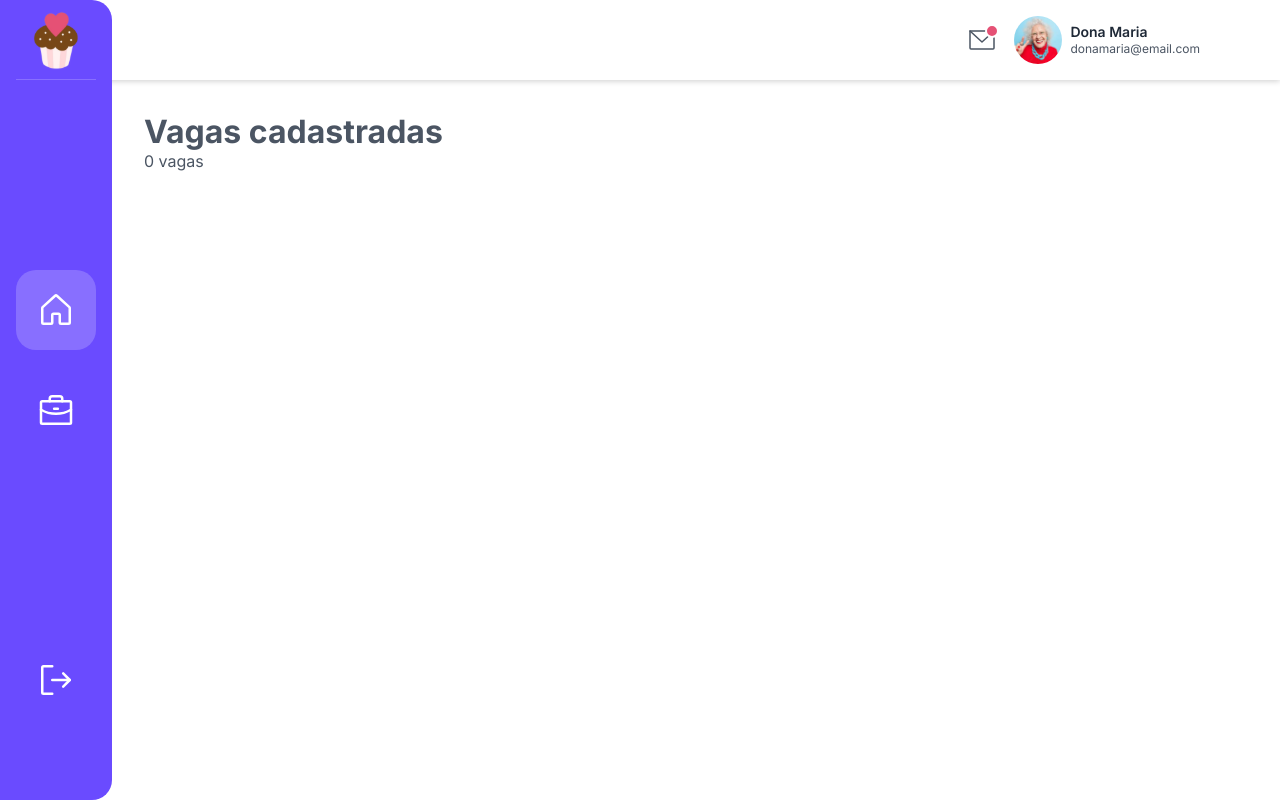
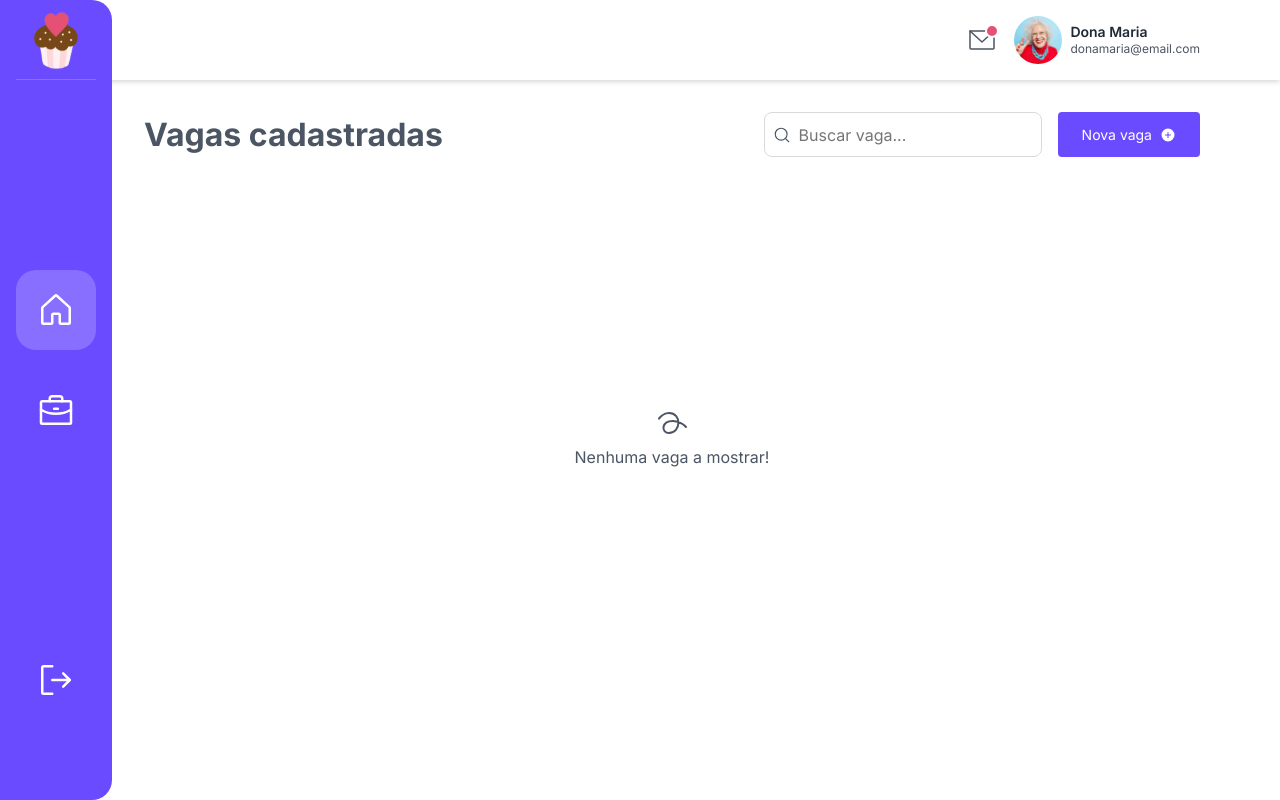
Before and after one commit to jfernandesdev/dona-maria-cupcake, a React (Vite) app: page / in a window 1280 px wide. Built offline with nearby package versions, Linux system fonts and the light colour scheme; what @react-pdf/renderer would draw is missing.

Commit message:
FEAT: search filter and empty list message

```diff
--- a/src/components/JobCard/index.tsx
+++ b/src/components/JobCard/index.tsx
@@ -1,6 +1,5 @@
 import { pdf } from '@react-pdf/renderer'
 import { saveAs } from 'file-saver'
-
 import { FilePdf } from 'phosphor-react'
 
 import { PdfExportLayout } from '../../layouts/PdfExportLayout'
@@ -36,9 +35,10 @@ export function JobCard( { vacancy }: JobCardProps) {
 
       pdf(<PdfExportLayout vacancy={vacancies[vacancyIndex]} />)
         .toBlob()
-        .then((blob) => saveAs(
-          blob, `${stringToSlug(data.jobTitle)}.pdf`)
-        )
+        .then((blob) => {
+          saveAs(blob, `${stringToSlug(data.jobTitle)}.pdf`)
+        }
+      )
     } catch (error) {
       console.log(error)
     }
@@ -83,7 +83,7 @@ export function JobCard( { vacancy }: JobCardProps) {
       </div>
 
       <div className={styles.cardFooter}>
-        <button onClick={() => handleExportPdf(vacancy.id)}>
+        <button  onClick={() => handleExportPdf(vacancy.id)} >
           <FilePdf size={24} />
           Exportar
         </button>
--- a/src/components/JobCard/styles.module.scss
+++ b/src/components/JobCard/styles.module.scss
@@ -18,6 +18,12 @@
     font-size: 1.5rem;
     line-height: 120%;
     color: var(--gray-900);
+    overflow: hidden;
+    text-overflow: ellipsis;
+    display: -webkit-box;
+    -webkit-line-clamp: 2;
+    -webkit-box-orient: vertical;
+    min-height: 3rem;
   }
 
   span {
--- a/src/pages/Home/index.tsx
+++ b/src/pages/Home/index.tsx
@@ -1,24 +1,65 @@
-import { useVacancy } from "../../hooks/useVacancy"
+import { useState } from 'react'
+import { NavLink } from 'react-router-dom'
+
+import { useVacancy } from '../../hooks/useVacancy'
 
 import { JobCard } from '../../components/JobCard'
 
 import styles from './styles.module.scss'
+import { MagnifyingGlass, PlusCircle, ScribbleLoop } from 'phosphor-react'
 
 export function Home () {
   const { vacancies } = useVacancy()
+  const [search, setSearch] = useState('')
+
+  const filteredVacancy = vacancies.filter(
+    ({ jobTitle }) =>
+      jobTitle.toLowerCase().includes(search.toLowerCase())
+  );
 
   return (
     <>
-      <header>
-        <h1>Vagas cadastradas</h1>
-        <span>{vacancies.length} vagas</span>
+      <header className={styles.header}>
+        <div>
+          <h1>Vagas cadastradas</h1>
+          <span>{(vacancies.length > 1) && `${vacancies.length} vagas`}</span>
+        </div>
+
+        <div className={styles.optionsHeader}>
+          <label htmlFor="search" className={styles.inputSearch}>
+            <MagnifyingGlass size={18} />
+            <input
+              type="search"
+              id="search"
+              name="search"
+              placeholder="Buscar vaga..."
+              value={search}
+              onChange={e => setSearch(e.target.value)}
+              autoComplete="off"
+            />
+          </label>
+
+          <NavLink to="/nova-vaga">
+            <button>
+              Nova vaga
+              <PlusCircle size={16} weight="fill" />
+            </button>
+          </NavLink>
+        </div>
       </header>
 
-      <div className={styles.vacancyList}>
-        {vacancies.map((item) => (
-          <JobCard key={item.id} vacancy={item} />
-        ))}
-      </div>
+      {(filteredVacancy.length > 0) ? (
+        <div className={styles.vacancyList}>
+          {filteredVacancy.map((item) => (
+            <JobCard key={item.id} vacancy={item} />
+          )).reverse()}
+        </div>
+      ) : (
+        <div className={styles.noVacancy}>
+          <ScribbleLoop size={32} />
+          <span>Nenhuma vaga a mostrar!</span>
+        </div>
+      )}
     </>
   )
 }
--- a/src/pages/Home/styles.module.scss
+++ b/src/pages/Home/styles.module.scss
@@ -1,3 +1,59 @@
+.header {
+  display: flex;
+  justify-content: space-between;
+  align-items: center;
+
+  button {
+    display: flex;
+    align-items: center;
+    gap: 0.5rem;
+    padding: 14px 24px;
+    font-size: 0.875rem;
+    background: var(--purple-500);
+    color: var(--white);
+    border: 0;
+    border-radius: 4px;
+    transform: background 0.3s;
+    cursor: pointer;
+
+    &:hover {
+      background: var(--pink-500);
+    }
+  }
+}
+
+.optionsHeader {
+  display: flex;
+  gap: 1rem;
+
+  .inputSearch {
+    display: flex;
+    align-items: center;
+    padding: 0 0.5rem;
+    font-weight: 600;
+    color: var(--gray-500);
+    background: var(--white);
+    border: 1px solid var(--gray-300);
+    border-radius: 0.5rem;
+    overflow: hidden;
+
+    >input {
+      flex-grow: 1;
+      border: none;
+      outline: none;
+      margin-left: 0.5rem;
+
+      &:focus {
+        box-shadow: none;
+      }
+    }
+  }
+
+  @media(max-width: 768px) {
+    display: none;
+  }
+}
+
 .vacancyList {
   display: grid;
   grid-template-columns: repeat(3, 1fr);
@@ -10,3 +66,14 @@
     gap: 1rem;
   }
 }
+
+
+.noVacancy {
+  height: calc(100% - 10vh);
+  display: flex;
+  align-items: center;
+  justify-content: center;
+  flex-direction: column;
+  gap: 0.5rem;
+  color: var(--gray-500);
+}
--- a/src/pages/NewVacancy/index.tsx
+++ b/src/pages/NewVacancy/index.tsx
@@ -1,3 +1,4 @@
+import { useState } from 'react'
 import { NavLink, useNavigate } from 'react-router-dom'
 import { Controller, useForm } from 'react-hook-form'
 import * as yup from 'yup'
@@ -34,12 +35,8 @@ export function NewVacancy () {
   const methods = useForm<NewVacancyFormInputs>({
     resolver: yupResolver(newVacancyFormSchema),
     defaultValues: {
-      jobTitle: 'Title Job',
-      wage: 2000,
-      jobActivity: 'Atividade 1; Atividade 2',
-      processSteps: ["Inscrição", "Resultado Final"],
-      benefits: ['Vale-alimentação'],
-      skills: 'Skill 1, Skill 2',
+      processSteps: [''],
+      benefits: [''],
       experienceRequired: 'Sem necessidade'
     }
   })
@@ -54,8 +51,16 @@ export function NewVacancy () {
 
   const animatedComponents = makeAnimated();
   const navigate = useNavigate();
+  const [showEmptyStepError, setShowEmptyStepError] = useState(false);
+
 
   async function handleNewVacancy(data: NewVacancyFormInputs) {
+    const { processSteps } = data;
+
+    if(processSteps.length < 1) {
+      setShowEmptyStepError(true)
+      return;
+    }
 
     const newVacancy = {
       ...data,
@@ -100,6 +105,9 @@ export function NewVacancy () {
               </div>
             ))}
           </div>
+          <small className={styles.alertError}>
+            {(errors.processSteps || showEmptyStepError) && 'Selecione pelo menos uma etapa do processo' }
+          </small>
         </label>
 
         <div className={styles.inputsInline}>
@@ -134,8 +142,6 @@ export function NewVacancy () {
             name='benefits'
             render={({ field: { onChange, value, ref } }) => (
               <>
-                {console.log(value)}
-
                 <Select
                   ref={ref}
                   value={benefitsOptions.filter(c => value.includes(c.value))}
--- a/src/pages/NewVacancy/styles.module.scss
+++ b/src/pages/NewVacancy/styles.module.scss
@@ -67,6 +67,12 @@
     >input {
       background: var(--red-100);
     }
+  }
+
+  .alertError {
+    color: var(--red-500);
+    font-size: 0.9rem;
+    font-weight: 400;
   }
 
   footer {
```
